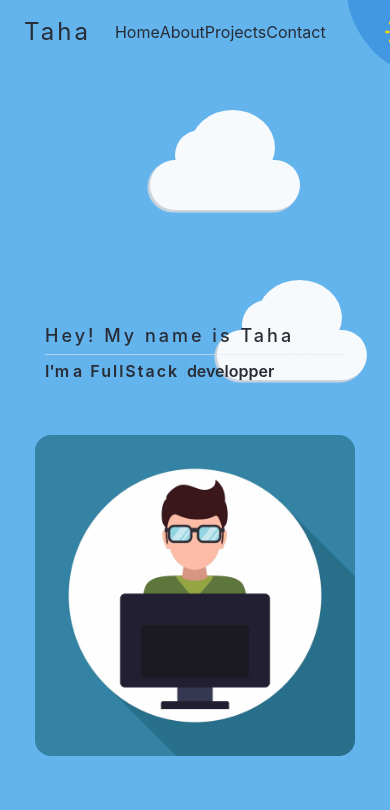
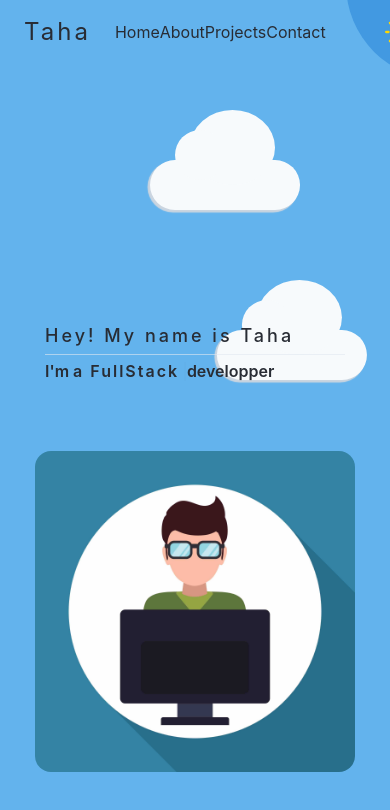
Before and after one commit to tahasama/myPortfolio, a React (Create React App) app: page / in a window 390 px wide. Shown: the top 810 px of the page. Built offline with nearby package versions, Linux system fonts and the light colour scheme.

Commit message:
hero page in progress phone responsive

```diff
--- a/src/components/home.tsx
+++ b/src/components/home.tsx
@@ -63,7 +63,7 @@ const Home = () => {
           position={"relative"}
           mx={5}
           mt={[0, 50]}
-          top={["-28", 0]}
+          top={["-24", 0]}
           zIndex={99}
           src={devDay}
           alt="devDay"
```
